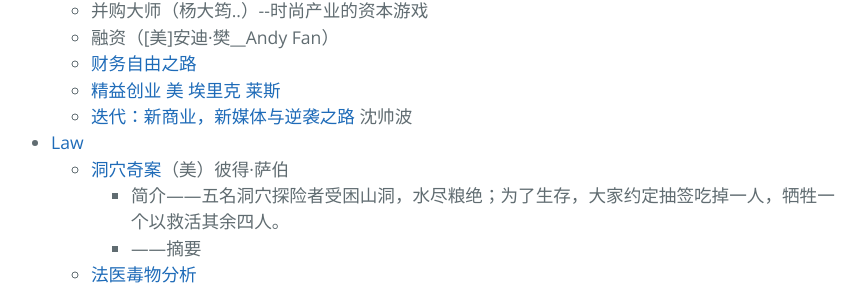
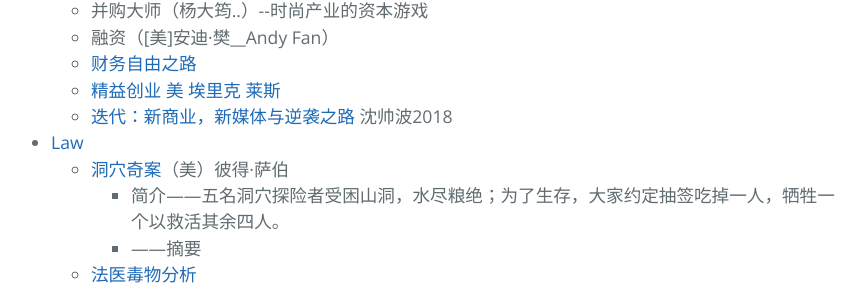
Before and after one commit to AmbroseRen/test, a Jekyll site: the page built from Library/BookListsOne.md, in a window 1280 px wide and 900 px high, scrolled down 772 px. Shown: the part 156-449 px from the top of the window, without its empty margins (213-1079 px from the left). Built offline with Jekyll 4.4.1, drawn with Linux system fonts in a browser that asks for light colours; our own code applies the rules of GitHub Pages for plain Markdown files; the repository's description, which GitHub fills in, is left out.

Commit message:
Update BookListsOne.md

```diff
--- a/Library/BookListsOne.md
+++ b/Library/BookListsOne.md
@@ -50,7 +50,7 @@
             <li>融资（[美]安迪·樊__Andy Fan）</li>
             <li><a href="https://cdn.jsdelivr.net/gh/AmbroseRen/Picture@master/book/Finance/财务自由之路.pdf">财务自由之路</a></li>
             <li><a href="https://cdn.jsdelivr.net/gh/AmbroseRen/Picture@master/book/Finance/精益创业 美 埃里克 莱斯.pdf">精益创业 美 埃里克 莱斯</a></li>
-	    <li><a href="https://cdn.jsdelivr.net/gh/AmbroseRen/Picture@master/book/Finance/迭代：新商业，新媒体与逆袭之路 沈帅波.pdf">迭代：新商业，新媒体与逆袭之路</a> 沈帅波</li>
+	    <li><a href="https://cdn.jsdelivr.net/gh/AmbroseRen/Picture@master/book/Finance/迭代：新商业，新媒体与逆袭之路 沈帅波.pdf">迭代：新商业，新媒体与逆袭之路</a> 沈帅波2018</li>
         </ul>
     </li>
     <li id="law"><a href="#top">Law</a>
```
